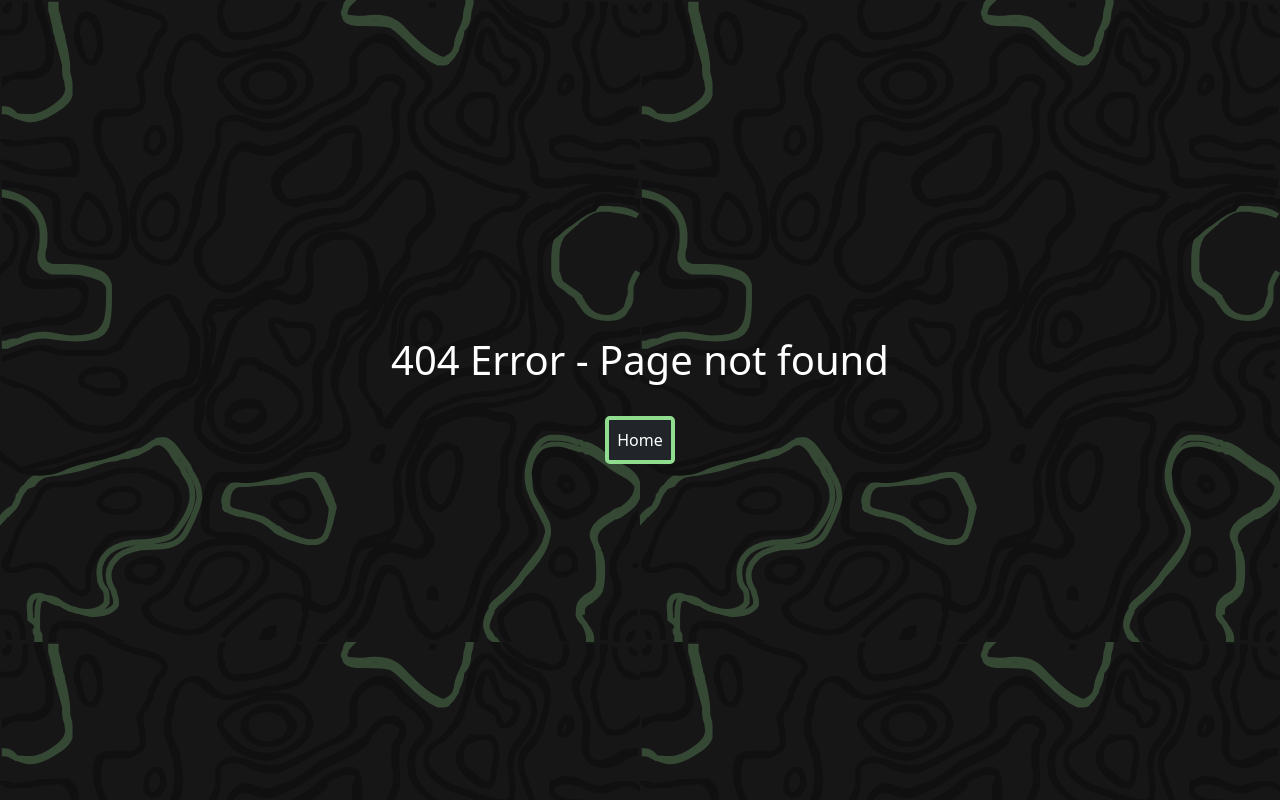
After one commit to Gage-Lieble/gage-lieble-port.github.io, a Flask app: template Portfolio_Flask/templates/404.html in a window 1280 px wide. The commit adds this page. Run offline with Flask 2, Linux system fonts and the light colour scheme; the template is opened without the code that fills it, so the values that code supplies are empty; some libraries are stand-ins or nearby versions.

Commit message:
Added custom scroll bar, Google analytics, Some :hover, reformatted some page details

```diff
--- a/Portfolio_Flask/app.py
+++ b/Portfolio_Flask/app.py
@@ -15,3 +15,7 @@
         contacts.write(' - Description:  ' + cont_desc)
 
     return render_template("contact_sub.html", cont_email=cont_email, cont_desc=cont_desc)
+
+@app.errorhandler(404)
+def page_not_found(e):
+    return render_template('404.html'), 404
--- a/Portfolio_Flask/static/style/style.css
+++ b/Portfolio_Flask/static/style/style.css
@@ -6,6 +6,37 @@
     background-color: rgb(22, 22, 22);
     width: 100vw;
     overflow-x: hidden;
+}
+
+::-webkit-scrollbar {
+    width: 20px;
+}
+
+::-webkit-scrollbar-track {
+    background-color: rgb(15, 15, 15);
+}
+
+::-webkit-scrollbar-thumb {
+    background-color: rgb(58, 58, 58);
+    border: 5px solid rgb(22, 22, 22);
+    border-radius: 100vw;
+    max-width: 10px;
+}
+
+.error_body>h1 {
+    color: white;
+}
+
+.error_body {
+    height: 100vh;
+    display: flex;
+    flex-direction: column;
+    justify-content: center;
+    align-items: center;
+    background-image: url(../Images/TOPO.svg);
+    background-color: rgb(22, 22, 22);
+    background-repeat: repeat;
+    background-size: 50%;
 }
 
 .to_top {
@@ -185,6 +216,27 @@
 }
 
 @media screen and (min-width: 992px) {
+    #proj_titles:hover {
+        background-color: rgb(31, 31, 31, .85);
+    }
+    #sent_cont {
+        display: flex;
+        flex-direction: column;
+        justify-content: center;
+        align-items: center;
+        width: 100%;
+        height: 80vh;
+    }
+    #sent_cont>h1 {
+        width: 50%;
+        text-align: center;
+        margin: 0 auto;
+        margin-top: 25px;
+        margin-bottom: 25px;
+    }
+    #sent_cont>.row>a>button {
+        width: 100px;
+    }
     #down_arrow {
         display: block;
         font-size: 50px;
@@ -227,8 +279,6 @@
         text-align: center;
         width: 100%;
         font-size: 50px;
-        /* -webkit-text-stroke-width: 2px;
-        -webkit-text-stroke-color: rgb(31, 31, 31); */
     }
     #head_bio {
         display: flex;
--- /dev/null
+++ b/Portfolio_Flask/templates/404.html
@@ -0,0 +1,20 @@
+<!DOCTYPE html>
+<html lang="en">
+
+<head>
+    <meta charset="UTF-8">
+    <meta http-equiv="X-UA-Compatible" content="IE=edge">
+    <meta name="viewport" content="width=device-width, initial-scale=1.0">
+    <title>404 - ERROR</title>
+    <link rel="stylesheet" type="text/css" href="{{ url_for('static', filename='style/style.css') }}">
+    <link rel="stylesheet" type="text/css" href="{{ url_for('static', filename='style/bootstrap.css') }}">
+    <meta name="author" content="Gage Lieble">
+
+</head>
+
+<body class="error_body">
+    <h1>404 Error - Page not found</h1>
+    <a href="/"><button class="rounded-3 col-8 mx-auto mt-4 p-2 bg-dark text-white w-100" href="/">Home</button></a>
+</body>
+
+</html>
```
Also changed, not shown: Portfolio_Flask/contact.json (+44 -0 lines), Portfolio_Flask/templates/contact_sub.html (+9 -4 lines), Portfolio_Flask/templates/index.html (+25 -9 lines).
